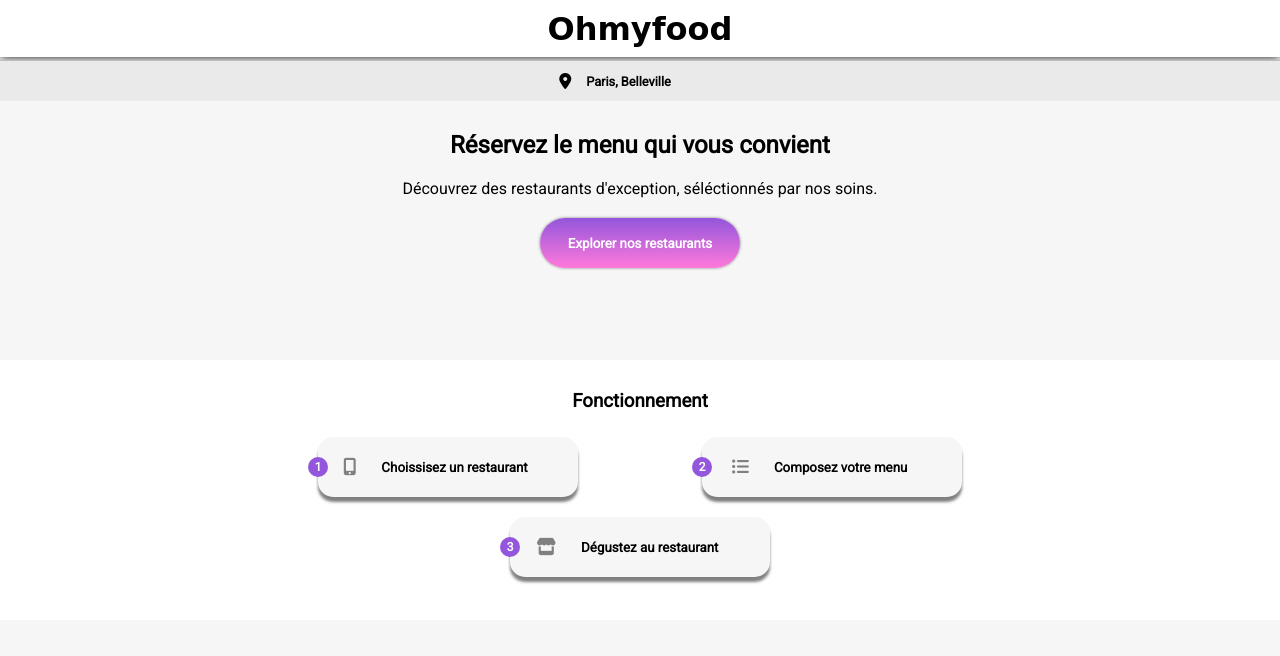
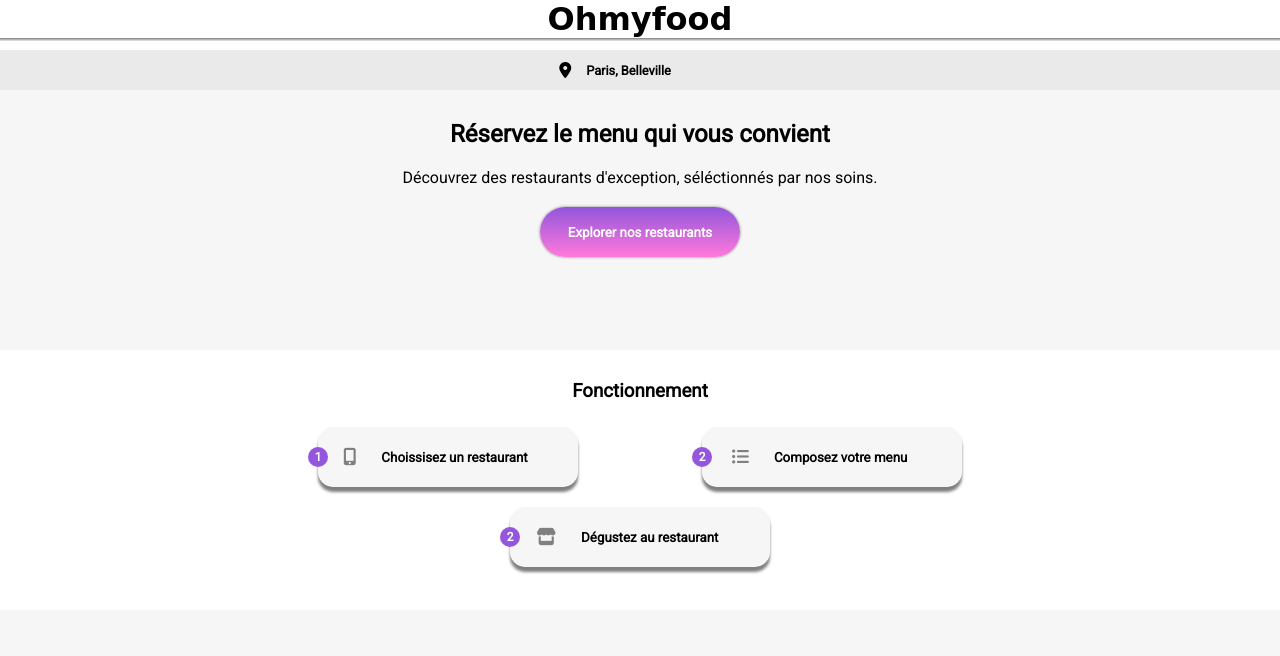
Before and after one commit to binetada/LariviereVincent_3_14102021, a website: page public/index.html in a window 1280 px wide. Shown: the top 656 px of the page. Drawn offline with Linux system fonts and the light colour scheme; a web font is replaced by a local one.

Commit message:
barre header ok_index_90% full

```diff
--- a/public/index.html
+++ b/public/index.html
@@ -29,6 +29,7 @@
         <header>
             <!-- Logo -->
             <h1 class="header-logo">Ohmyfood</h1>
+            <hr>
         </header>
 
         <!---------------------------------------------------------------------------------MAIN--------------------------------------------------------------->
@@ -57,7 +58,7 @@
                     <!-- Bouton 1-->
 
                     <button class="box-fonction__btn" type="button">
-                        <p class="btn--chiffre">1</p>
+                        <span class="btn--chiffre">1</span>
                         <i class="fas fa-mobile-alt --icone"></i>
                         Choissisez un restaurant
                     </button>
@@ -65,7 +66,7 @@
                     <!-- Bouton 2-->
 
                     <button class="box-fonction__btn" type="button">
-                        <p class="btn--chiffre">2</p>
+                        <span class="btn--chiffre">2</span>
                         <i class="fas fa-list-ul --icone"></i>
                         Composez votre menu
                     </button>
@@ -73,7 +74,7 @@
                     <!-- Bouton 3-->
 
                     <button class="box-fonction__btn" type="button">
-                        <p class="btn--chiffre">3</p>
+                        <span class="btn--chiffre">2</span>
                         <i class="fas fa-store --icone"></i>
                         Dégustez au restaurant
                     </button>
--- a/sass/base/_base-style.scss
+++ b/sass/base/_base-style.scss
@@ -4,27 +4,37 @@ body
     display: flex;
     flex-wrap: wrap;
     flex-direction: column;
-
+   z-index: 0;
 
 
         header {
 
             width: 100%;
-            height: 60px;
-
+            height: 50px;
+            z-index: 1;
 
                 .header-logo
                 {
                     width: 100%;
-                    height: 95%;
+
                     display: flex;
                     justify-content: center;
                     align-items: center;
                     font-family: 'Shrikhand', cursive;
-                    box-shadow: 0px 0px 10px black;
+
 
                 }
         }
+}
+
+hr
+{
+   width: 100%;
+   height: 3px;
+   border: none;
+   background-color: gray;
+   background: linear-gradient(to bottom, gray 0%, $graydarck  100%);
+
 }
 
 
@@ -59,7 +69,6 @@ a, ul
     width: 100%;
     height: 300px;
     background-color: $graylight;
-    border-top: 1px solid #bdbdbd;
 
 
     &__geo-localisation {
```
Also changed, not shown: public/CSS/style.css, 1 other file.
